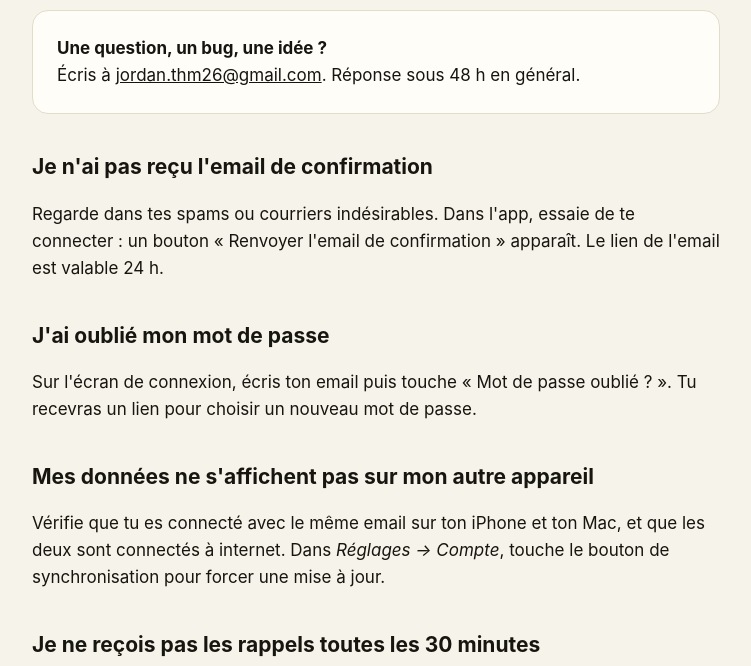
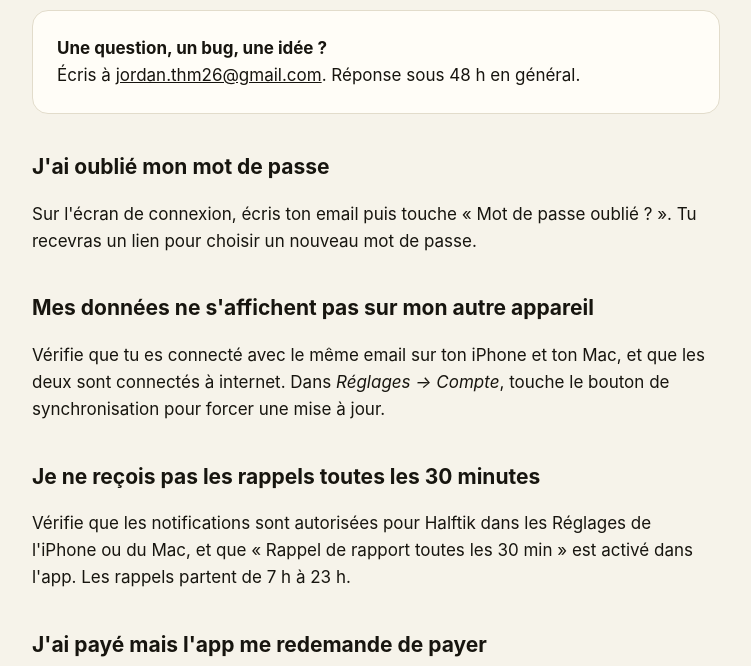
Before and after one commit to jordanthm26-stack/halfhour, a plain HTML site: page assistance.html in a window 1280 px wide. Shown: the part 134-800 px from the top of the page, without its empty margins (264-1015 px from the left). Drawn offline with Linux system fonts and the light colour scheme.

Commit message:
Assistance : plus d'email de confirmation
Co-Authored-By: Claude Opus 5.5 <noreply@anthropic.com>

```diff
--- a/assistance.html
+++ b/assistance.html
@@ -16,9 +16,6 @@
     <strong>Une question, un bug, une idée ?</strong><br>
     Écris à <a href="mailto:jordan.thm26@gmail.com?subject=Halftik%20-%20assistance">jordan.thm26@gmail.com</a>. Réponse sous 48 h en général.
   </div>
-
-  <h2>Je n'ai pas reçu l'email de confirmation</h2>
-  <p>Regarde dans tes spams ou courriers indésirables. Dans l'app, essaie de te connecter : un bouton « Renvoyer l'email de confirmation » apparaît. Le lien de l'email est valable 24 h.</p>
 
   <h2>J'ai oublié mon mot de passe</h2>
   <p>Sur l'écran de connexion, écris ton email puis touche « Mot de passe oublié ? ». Tu recevras un lien pour choisir un nouveau mot de passe.</p>
```
